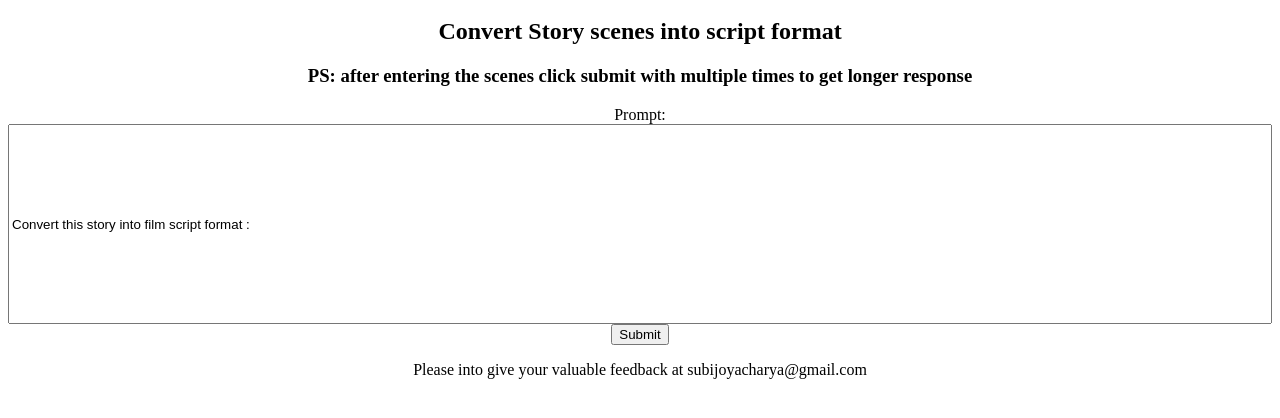
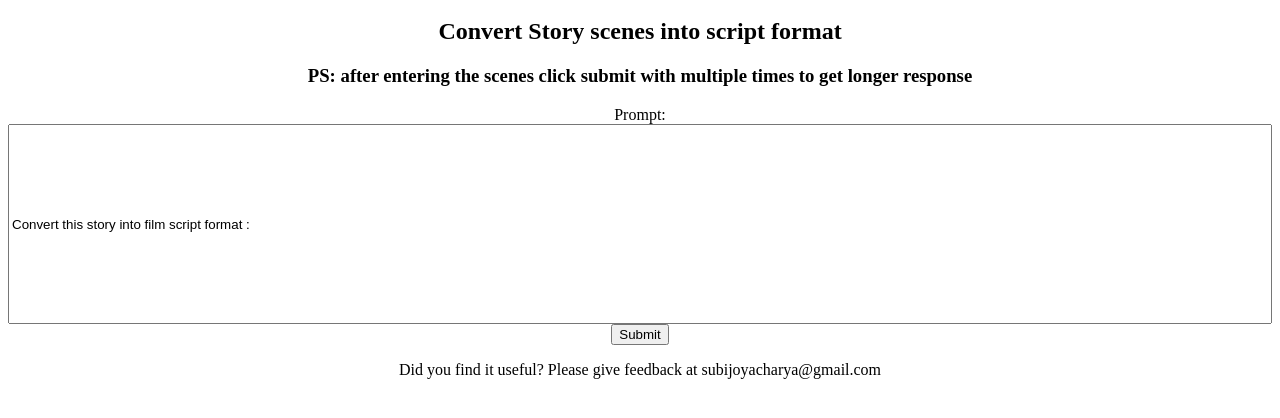
Before and after one commit to SubijoyAcharya/scripty, a plain HTML site: page index.html in a window 1280 px wide. Shown: the part 48-466 px from the top of the page. Drawn offline with nearby package versions, Linux system fonts and the light colour scheme.

Commit message:
Update index.html

```diff
--- a/index.html
+++ b/index.html
@@ -14,7 +14,7 @@
     <div id="response"></div>
   </div>
 
-   Please into give your valuable feedback at subijoyacharya@gmail.com
+   Did you find it useful? Please give feedback at subijoyacharya@gmail.com
   </center>
   <script src="https://unpkg.com/axios/dist/axios.min.js"></script>
   <script>
```
